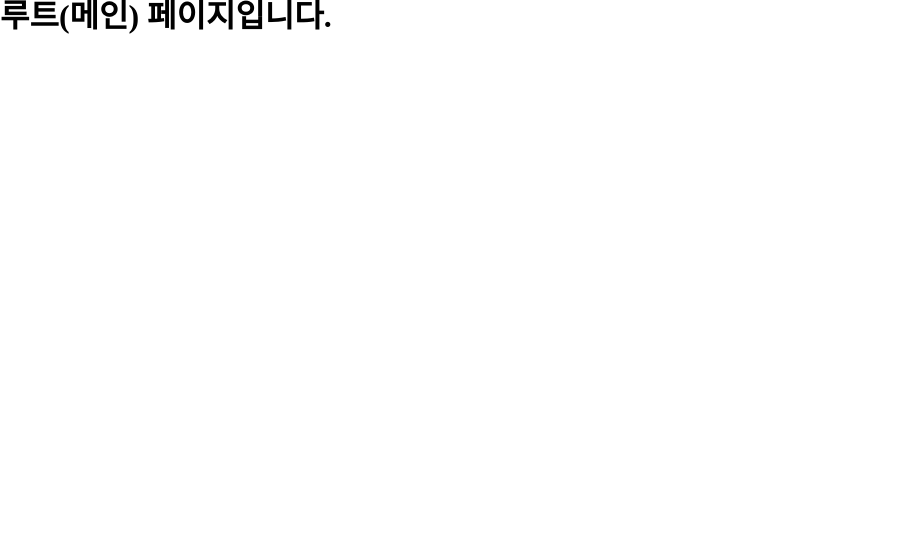
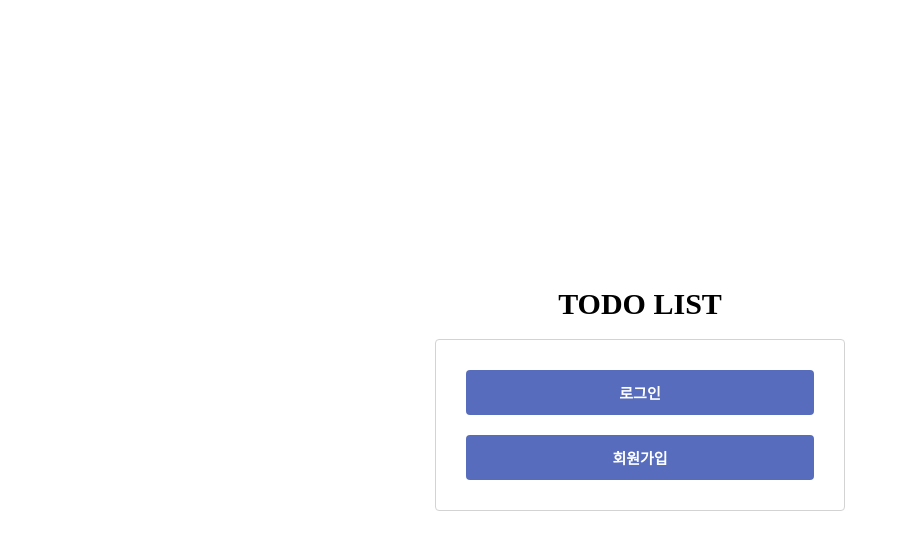
Before and after one commit to wanted-internship-12-9/pre-onboarding-12th-1-9, a React (Create React App) app: page / in a window 1280 px wide. Shown: the top 550 px of the page, without its empty margins (0-907 px from the left). Built offline with nearby package versions, Linux system fonts and the light colour scheme.

Commit message:
✨ feat #5: RootPage 구현

```diff
--- a/src/pages/RootPage/RootPage.style.ts
+++ b/src/pages/RootPage/RootPage.style.ts
@@ -1,9 +1,52 @@
 import styled from 'styled-components';
 
-const Header = styled.h1`
-  font-size: 2rem;
-  font-weight: 700;
-  margin: 0;
+export const ButtonContainer = styled.div`
+  display: flex;
+  flex-direction: column;
+  justify-content: center;
+  align-items: center;
+  row-gap: 20px;
+  padding: 30px;
+  width: 90vw;
+  max-width: 410px;
+  border-radius: 4px;
+  border: 1px solid lightgray;
+
+  > a {
+    width: 100%;
+  }
 `;
 
-export { Header };
+export const FormContainer = styled.div`
+  height: 100vh;
+  display: flex;
+  justify-content: center;
+  align-items: center;
+  flex-direction: column;
+`;
+
+export const FormTitle = styled.div`
+  font-size: 30px;
+  font-weight: bolder;
+  margin-bottom: 20px;
+`;
+
+export const ActionButton = styled.button`
+  width: 100%;
+  height: 45px;
+  border: none;
+  border-radius: 4px;
+  color: white;
+  font-size: 15px;
+  font-weight: 600;
+  background-color: #576cbc;
+  cursor: pointer;
+
+  &:hover {
+    opacity: 0.8;
+  }
+
+  &:disabled {
+    background-color: lightgray;
+  }
+`;
--- a/src/pages/RootPage/index.tsx
+++ b/src/pages/RootPage/index.tsx
@@ -1,12 +1,20 @@
 import React from 'react';
-
-import * as S from './RootPage.style';
+import { Link } from 'react-router-dom';
+import { FormContainer, FormTitle, ButtonContainer, ActionButton } from './RootPage.style';
 
 const RootPage = () => {
   return (
-    <section>
-      <S.Header>루트(메인) 페이지입니다.</S.Header>
-    </section>
+    <FormContainer>
+      <FormTitle>TODO LIST</FormTitle>
+      <ButtonContainer>
+        <Link to="/signin">
+          <ActionButton>로그인</ActionButton>
+        </Link>
+        <Link to="/signup">
+          <ActionButton>회원가입</ActionButton>
+        </Link>
+      </ButtonContainer>
+    </FormContainer>
   );
 };
 
```
